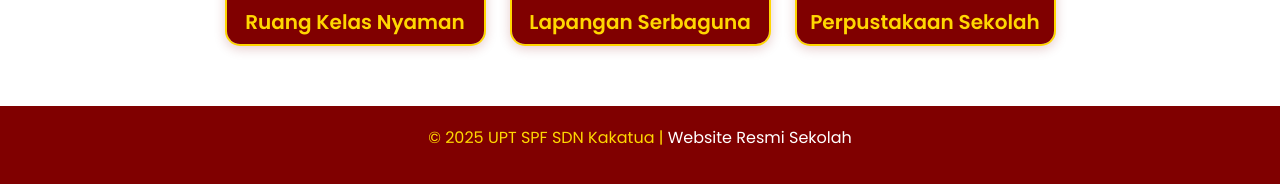
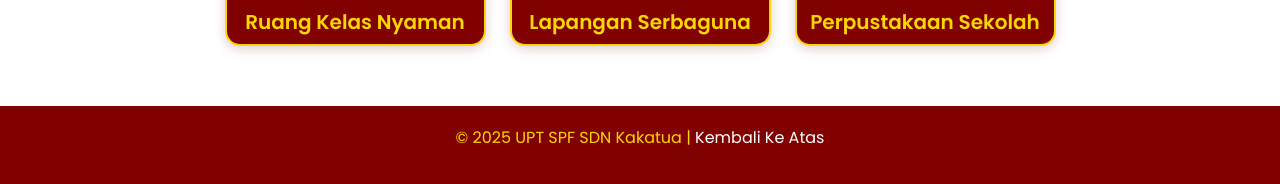
Before and after one commit to MuhammadGhaziSaputra/MuhammadGhaziSaputra.github.io, a plain HTML site: page profil.html in a window 1280 px wide. Shown: the part 1689-1873 px from the top of the page. Drawn offline with nearby package versions, Linux system fonts and the light colour scheme.

Commit message:
Update profil.html

```diff
--- a/profil.html
+++ b/profil.html
@@ -257,7 +257,7 @@
   </main>
 
   <footer>
-    <p>&copy; 2025 UPT SPF SDN Kakatua | <a href="#">Website Resmi Sekolah</a></p>
+    <p>&copy; 2025 UPT SPF SDN Kakatua | <a href="#">Kembali Ke Atas</a></p>
   </footer>
 
   <script src="https://cdn.jsdelivr.net/npm/bootstrap@5.3.3/dist/js/bootstrap.bundle.min.js"></script>
```
